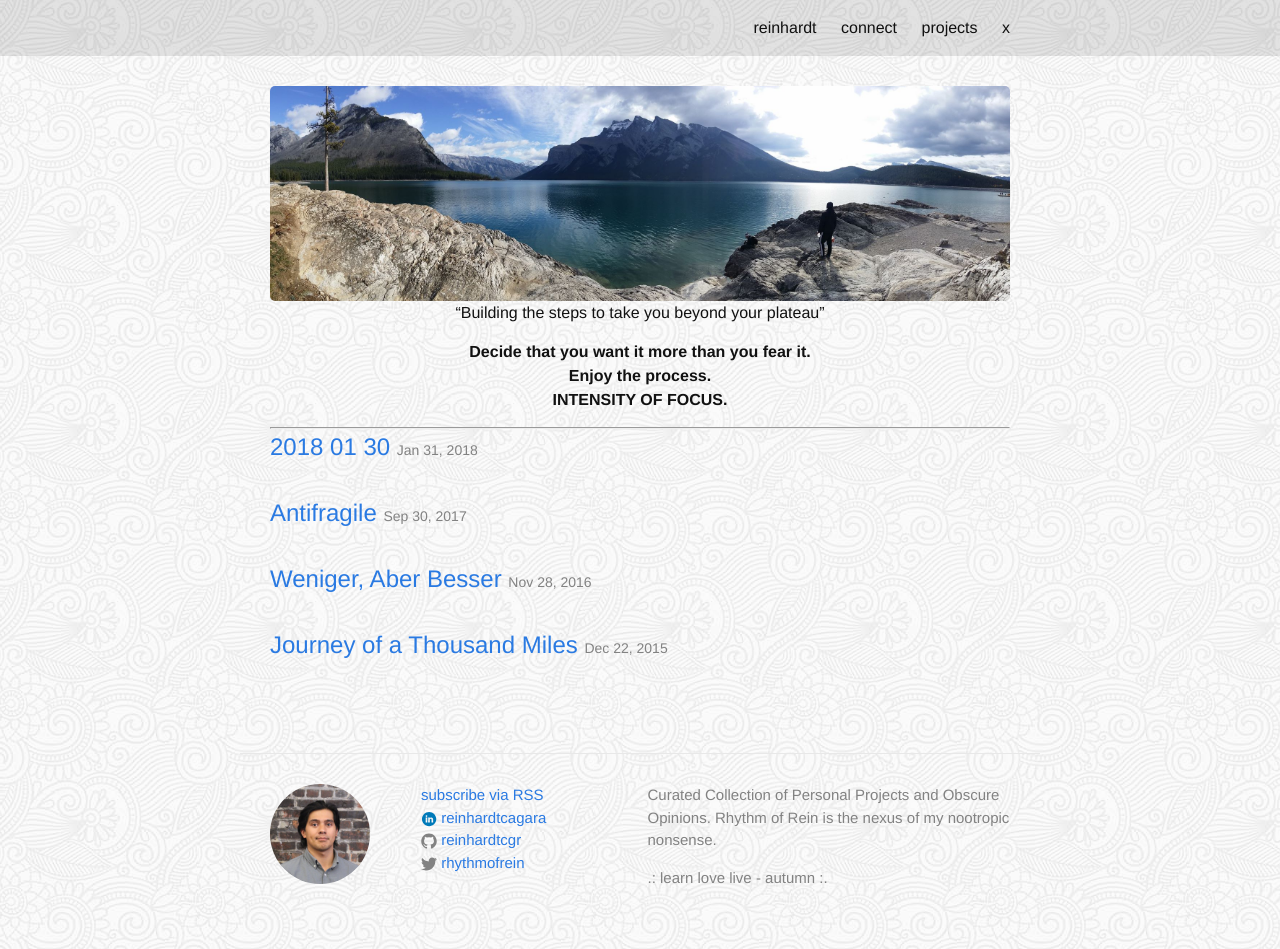
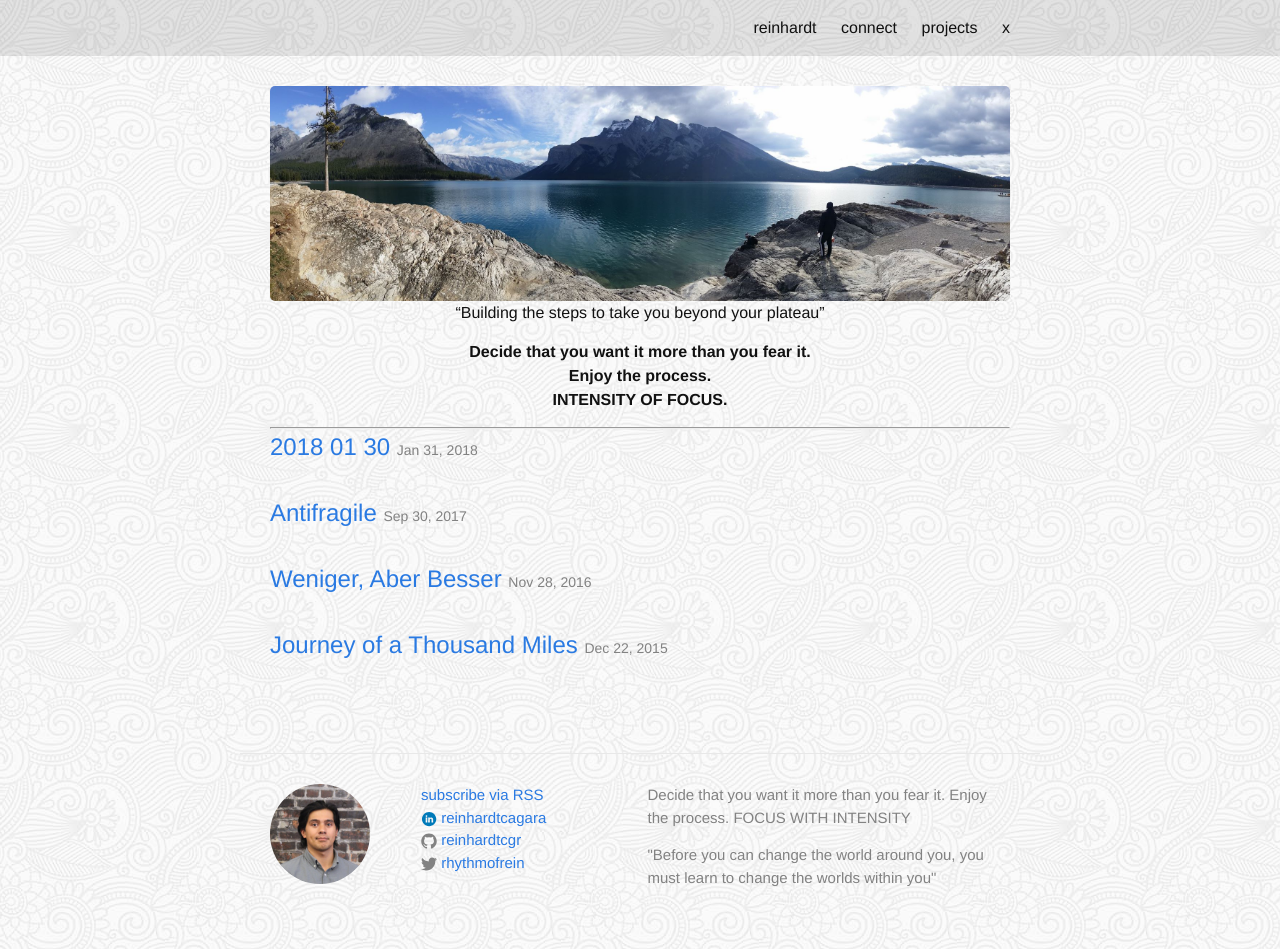
Before and after one commit to reinhardt021/reinhardt021.github.io, a Jekyll site: the page built from index.html, in a window 1280 px wide. Built offline with Jekyll 4.4.1, drawn with Linux system fonts in a browser that asks for light colours.

Commit message:
fixed footer description and salutations

```diff
--- a/_config.yml
+++ b/_config.yml
@@ -9,14 +9,15 @@
 title: rhythm of rein
 email: reinhardt.cgr@gmail.com
 description: > # this means to ignore newlines until "baseurl:"
-  Curated Collection of Personal Projects and Obscure Opinions.
-  Rhythm of Rein is the nexus of my nootropic nonsense.
+  Decide that you want it more than you fear it.
+  Enjoy the process.
+  FOCUS WITH INTENSITY
 baseurl: "" # the subpath of your site, e.g. /blog
 url: "http://reinhardtcgr.github.io/" # the base hostname & protocol for your site
 twitter_username: rhythmofrein
 github_username:  reinhardtcgr
 linkedin_username:  reinhardtcagara
-salutations: ".: learn love live - autumn :."
+salutations: "\"Before you can change the world around you, you must learn to change the worlds within you\""
 
 # Build settings
 markdown: kramdown
```
